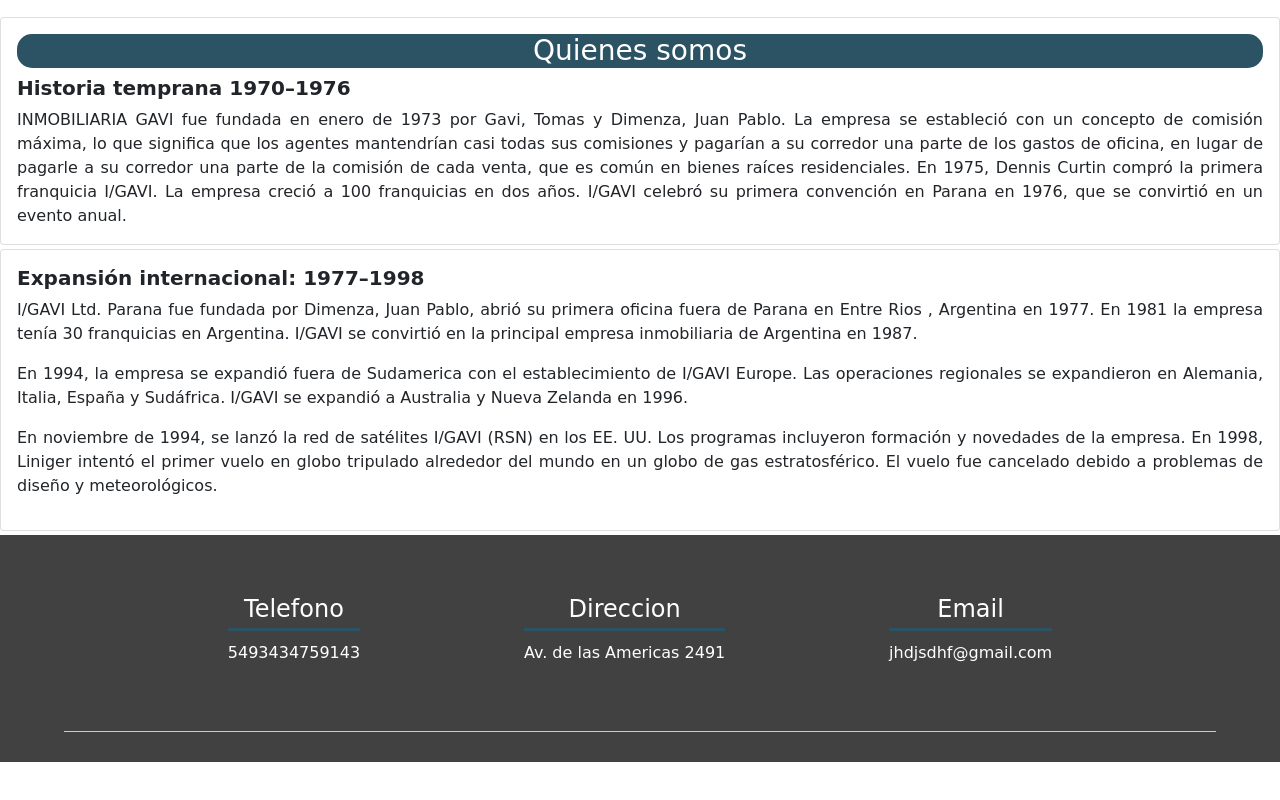
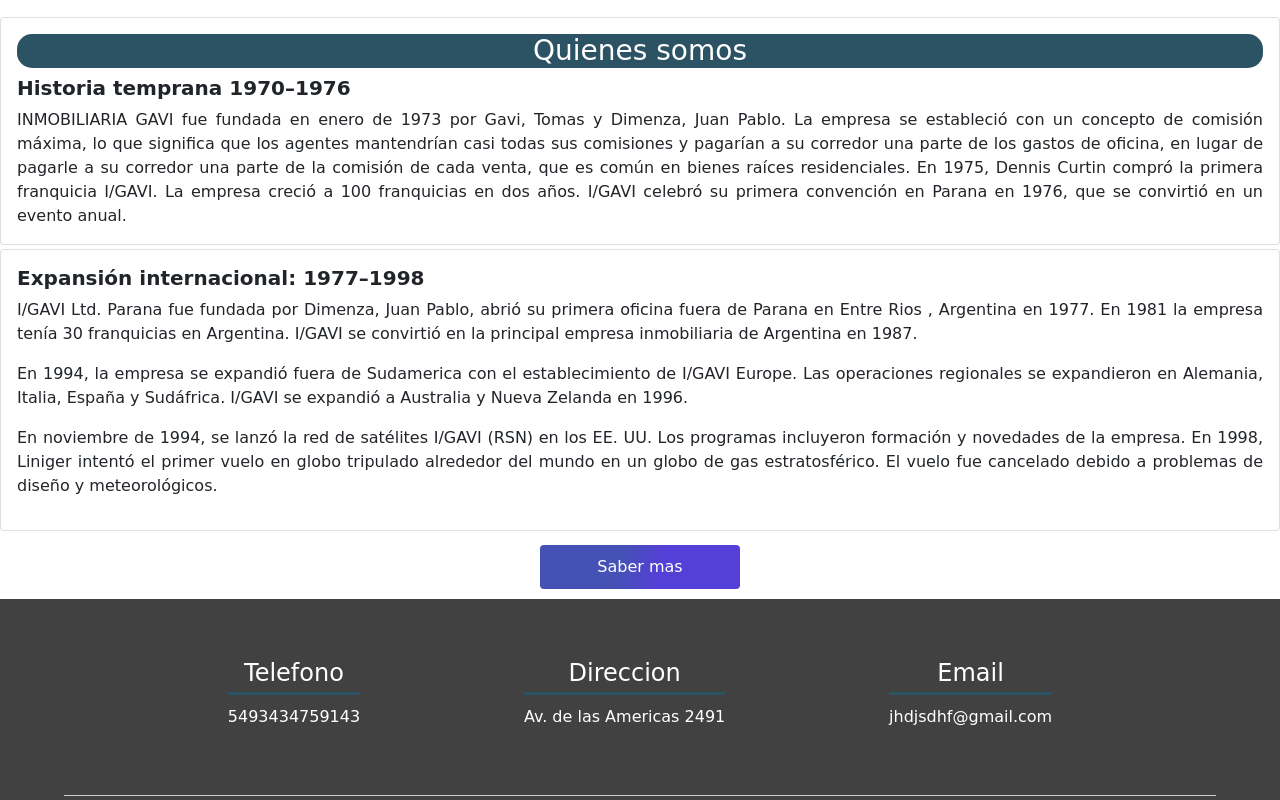
Before and after one commit to Juampidev31/inmobiliariagavi, a plain HTML site: page Secciones/acerca-de.html in a window 1280 px wide. Shown: the part 583-1383 px from the top of the page. Before the commit the page ends 1345 px from the top, so only its background shows below. Drawn offline with nearby package versions, Linux system fonts and the light colour scheme.

Commit message:
agregue boton saber mas

```diff
--- a/Secciones/acerca-de.html
+++ b/Secciones/acerca-de.html
@@ -73,6 +73,11 @@
                 </div>
             </div>
         </div>
+        <div class="boton-text">
+            <div>
+                <a href="" class="boton">Saber mas</a>
+            </div>
+        </div>
     </main>
     <footer>
         <div class="contenedor-footer">
--- a/style.css
+++ b/style.css
@@ -526,3 +526,38 @@ button:focus {
     border-radius: 15px;
     color: white;
 }
+
+.boton-text{
+    text-align: center;
+    align-self: center;
+    margin: 0 auto;
+    max-width: 800px;
+    padding: 10px;
+}
+
+.boton{
+    background: linear-gradient(102deg, #4551b5 40%, #543fd7 60%);
+    color: #ffffff;
+    display: inline-block;
+    padding: 10px 10px;
+    border-radius: .25rem;
+    min-width: 200px;
+    text-decoration: none;
+    box-shadow: 0 0 0 0 rgba(0, 0, 0, .5);
+    animation: pulse 1.5 s infinite;
+}
+
+@keyframes pulse{
+    0%{
+        transform: scale(.99);
+        box-shadow: 0 0 0 0 rgba(256, 256, 256 , .1);
+    }
+    70%{
+        transform: scale(1);
+        box-shadow: 0 0 0 25px rgba(256, 256, 256 , .0);
+    }
+    100%{
+        transform: scale(.99);
+        box-shadow: 0 0 0 0 rgba(256, 256, 256 , .0);
+    }
+}
```
